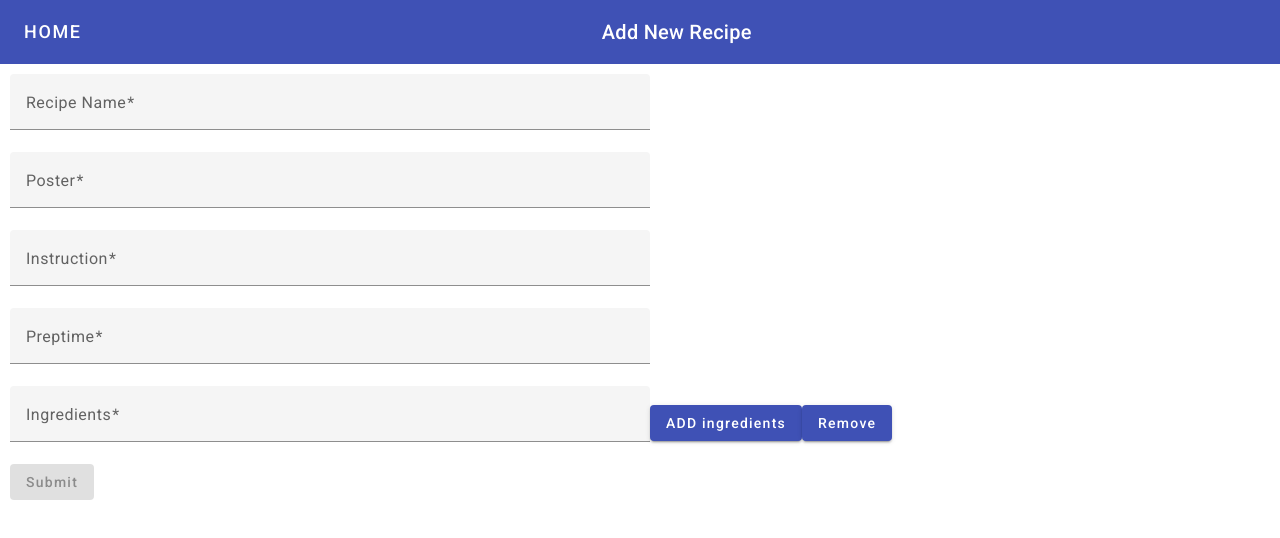
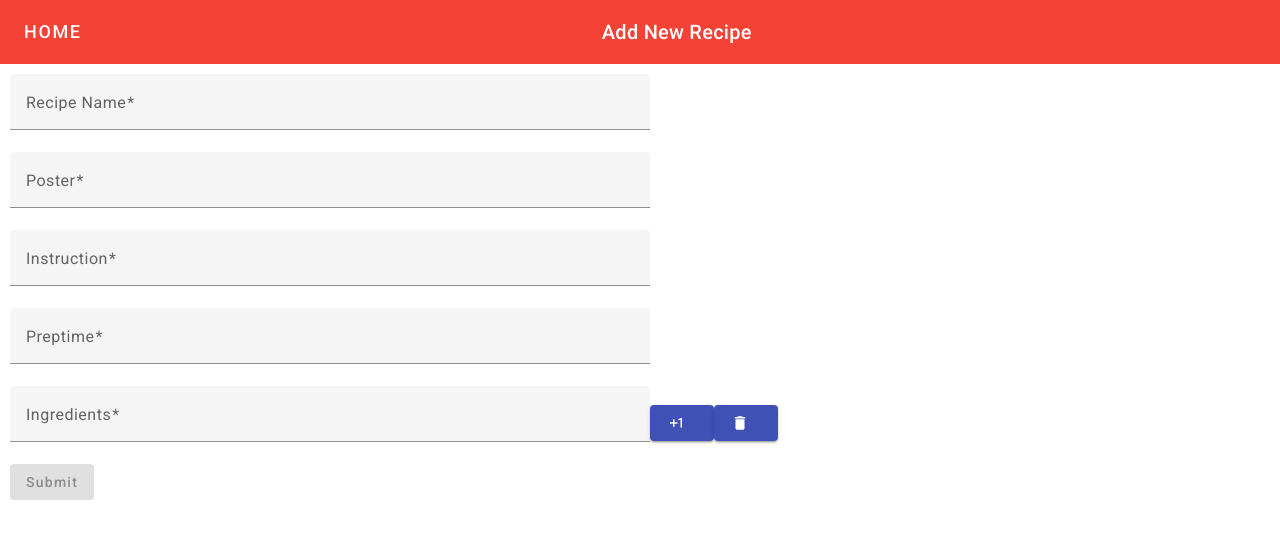
Before and after one commit to SanjayPrakash1371/RecipeProjectNewFinal, an Angular app: page /add in a window 1280 px wide. Shown: the top 538 px of the page. Built offline with nearby package versions, Linux system fonts and the light colour scheme; no server answers.

Commit message:
Color Change

```diff
--- a/src/app/add/add.component.html
+++ b/src/app/add/add.component.html
@@ -1,5 +1,5 @@
 <div>
-  <mat-toolbar color="primary">
+  <mat-toolbar color="warn">
     <mat-toolbar-row>
       <div>
         <a mat-button [routerLink]="''" style="font-size: 18px"> HOME </a>
@@ -63,7 +63,8 @@
         type="button"
         (click)="addIngredients()"
       >
-        ADD ingredients
+        <mat-icon>exposure_plus_1</mat-icon>
+        <!-- ADD ingredients -->
       </button>
       <button
         mat-raised-button
@@ -71,7 +72,7 @@
         type="button"
         (click)="removeIngredient(i)"
       >
-        Remove
+        <mat-icon>delete</mat-icon>
       </button>
     </div>
 
--- a/src/app/editreciepe/editreciepe.component.html
+++ b/src/app/editreciepe/editreciepe.component.html
@@ -60,7 +60,8 @@
         type="button"
         (click)="addIngredients()"
       >
-        ADD ingredients
+        <mat-icon>exposure_plus_1</mat-icon>
+        <!-- ADD ingredients -->
       </button>
       <button
         mat-raised-button
@@ -68,7 +69,7 @@
         type="button"
         (click)="removeIngredient(i)"
       >
-        Remove
+        <mat-icon>delete</mat-icon>
       </button>
     </div>
 
--- a/src/app/favo/favo.component.html
+++ b/src/app/favo/favo.component.html
@@ -1,5 +1,5 @@
 <div>
-  <mat-toolbar color="primary">
+  <mat-toolbar color="warn">
     <mat-toolbar-row>
       <div>
         <a mat-button [routerLink]="''" style="font-size: 18px"> HOME </a>
--- a/src/app/favo/favo.component.scss
+++ b/src/app/favo/favo.component.scss
@@ -3,19 +3,23 @@
   flex-wrap: wrap;
   gap: 24px;
   justify-content: space-around;
-  background-color: rgb(219, 227, 234);
+  // background-color: rgb(219, 227, 234);
+  height: 100%;
+
+  background-image: url('https://wallpaper-mania.com/wp-content/uploads/2018/09/High_resolution_wallpaper_background_ID_77701575077.jpg');
 }
 
-.recipe-container {
-    background: rgb(250, 250, 250);
-   width: 400px;
-   border-radius: 16px;
-   overflow: hidden;
-   padding: 16px;
- }
+// .recipe-container {
+//     // background: rgb(250, 250, 250);
+//    width: 400px;
+//    border-radius: 16px;
+//    overflow: hidden;
+//    padding: 16px;
+//  }
 
  .recipe-container {
-  background: rgb(234, 234, 239);
+  // background: rgb(234, 234, 239);
+
  width: 400px;
  border-radius: 16px;
  overflow: hidden;
--- a/src/app/home-component/home-component.component.html
+++ b/src/app/home-component/home-component.component.html
@@ -1,6 +1,6 @@
 <div class="main-comp">
   <div>
-    <mat-toolbar color="primary">
+    <mat-toolbar color="basic">
       <mat-toolbar-row>
         <!-- <ul class="nav-links">
           <li><a routerLink="favo">Favorites</a></li>
--- a/src/app/home-component/home-component.component.scss
+++ b/src/app/home-component/home-component.component.scss
@@ -1,5 +1,5 @@
 .main-comp{
-  background-color: rgb(219, 227, 234);
+  // background-color: rgb(219, 227, 234);
 }
 
 .reciepe-list-container {
--- a/src/app/reciepe-details/reciepe-details.component.html
+++ b/src/app/reciepe-details/reciepe-details.component.html
@@ -1,7 +1,7 @@
 <!-- <p>reciepe-details works!{{ recipe }}</p> -->
 <div></div>
 <div>
-  <mat-toolbar color="primary">
+  <mat-toolbar color="basic">
     <mat-toolbar-row>
       <div>
         <a mat-button [routerLink]="''" style="font-size: 18px"> HOME </a>
@@ -11,7 +11,7 @@
   </mat-toolbar>
 </div>
 
-<div style="background-color: rgb(219, 227, 234)">
+<div style="background-color: rgb(255, 255, 255)">
   <div style="text-align: center">
     <img class="recipe-poster" [src]="recipe?.imglink" />
   </div>
@@ -45,7 +45,7 @@
     </p>
   </div>
   <div class="recipe-ingrediants">
-    <span style="color: rgb(15, 26, 185); font-weight: bold">Ingrediants</span>
+    <span style="color: rgb(15, 26, 185); font-weight: bold">Ingredients</span>
     <ul *ngFor="let ing of recipe?.ingredients">
       <li>{{ ing | uppercase }}</li>
     </ul>
--- a/src/app/reciepe-details/reciepe-details.component.scss
+++ b/src/app/reciepe-details/reciepe-details.component.scss
@@ -10,7 +10,7 @@
  .recipe-poster {
    height: 450px;
    object-fit: cover;
-   width: 700px;
+   width: 900px;
   //  margin-left: 20px;
    padding: 10px;
 
--- a/src/app/recipecard/recipecard.component.scss
+++ b/src/app/recipecard/recipecard.component.scss
@@ -1,5 +1,5 @@
 .recipe-container {
-  background-color: rgb(219, 227, 234);
+  // background-color: rgb(219, 227, 234);
  // background-color: rgb(231, 139, 19);
    width: 400px;
    border-radius: 16px;
```
Also changed, not shown: src/app/add/add.component.scss (line endings or trailing spaces).
